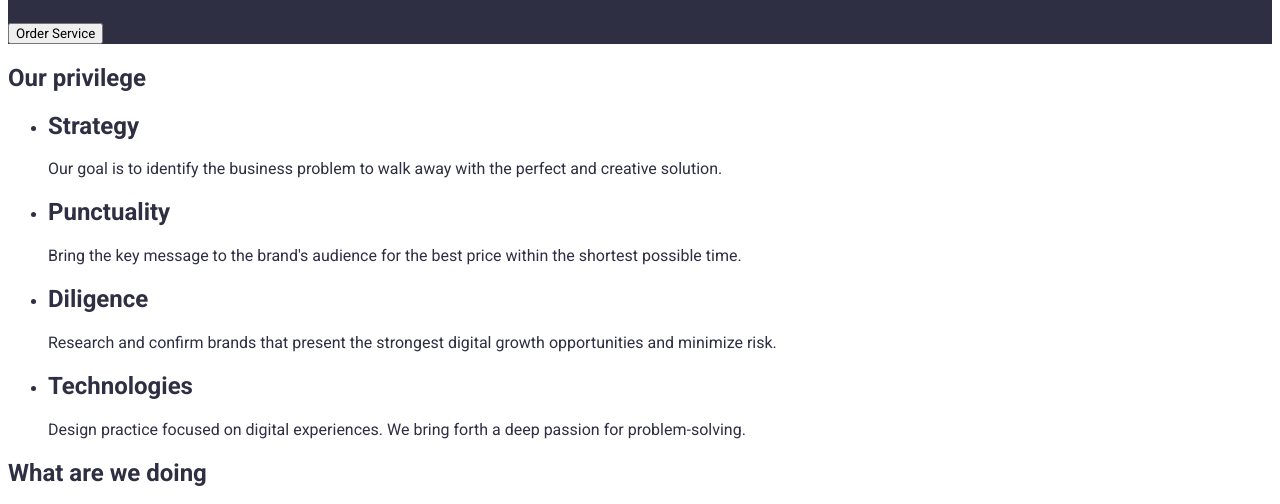
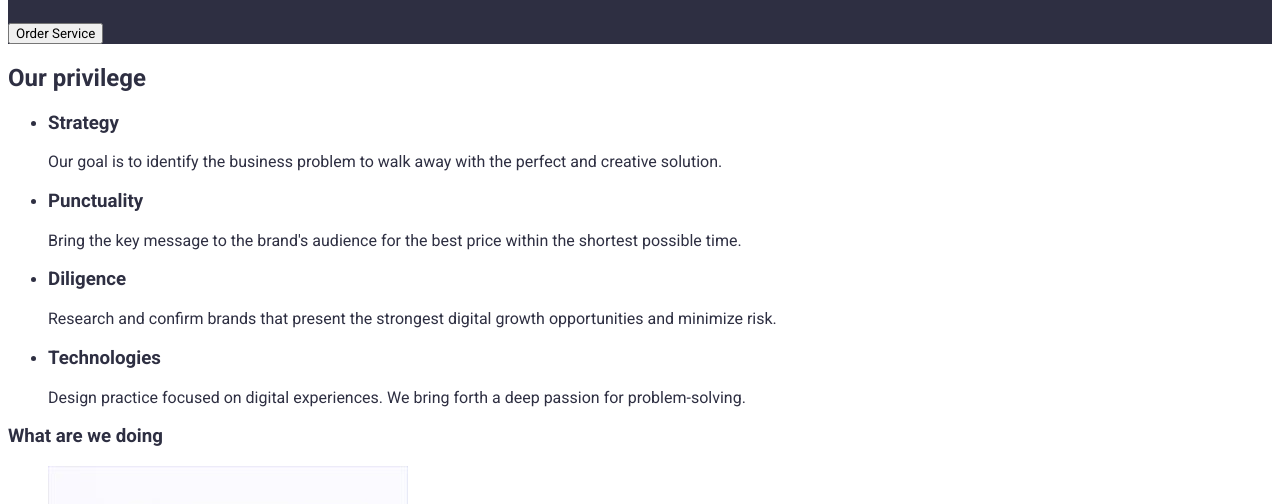
Before and after one commit to TatyanaTsyganchuk/goit-markup-hw-02, a plain HTML site: page index.html in a window 1280 px wide. Shown: the part 374-878 px from the top of the page. Drawn offline with Linux system fonts and the light colour scheme.

Commit message:
Update index.html

```diff
--- a/index.html
+++ b/index.html
@@ -6,7 +6,7 @@
     <meta charset="UTF-8">
     <meta http-equiv="X-UA-Compatible" content="IE=edge">
     <meta name="viewport" content="width=device-width, initial-scale=1.0">
-    <title>Document</title>
+    <title>webstudio</title>
 
     <link href="https://fonts.googleapis.com/css2?family=Raleway:wght@800&family=Roboto:wght@400;500;700&display=swap"
         rel="stylesheet" />
@@ -52,25 +52,25 @@
             <h2 class="visually-hidden">Our privilege</h2>
             <ul class="feature-list">
                 <li>
-                    <h2 class="title">Strategy</h2>
+                    <h3 class="title">Strategy</h3>
                     <p class="text">Our goal is to identify the business problem to walk away with the perfect and
                         creative solution.
                     </p>
                 </li>
                 <li>
-                    <h2 class="title">Punctuality</h2>
+                    <h3 class="title">Punctuality</h3>
                     <p class="text">Bring the key message to the brand's audience for the best price within the shortest
                         possible
                         time.</p>
                 </li>
                 <li>
-                    <h2 class="title">Diligence</h2>
+                    <h3 class="title">Diligence</h3>
                     <p class="text">Research and confirm brands that present the strongest digital growth opportunities
                         and minimize
                         risk.</p>
                 </li>
                 <li>
-                    <h2 class="title">Technologies</h2>
+                    <h3 class="title">Technologies</h3>
                     <p class="text">Design practice focused on digital experiences. We bring forth a deep passion for
                         problem-solving.</p>
                 </li>
@@ -78,7 +78,7 @@
         </section>
 
         <section class="work">
-            <h2 class="work-title">What are we doing</h2>
+            <h3 class="work-title">What are we doing</h3>
             <ul class="work-list">
                 <li>
 
@@ -94,7 +94,7 @@
         </section>
 
         <section class="staff works">
-            <h2 class="staff-title">Our Team</h2>
+            <h3 class="staff-title">Our Team</h3>
             <ul class="work-list">
                 <li>
                     <img src="./images/img-4.jpg" alt="photo of a man on a document Product Designer" width="264">
```
